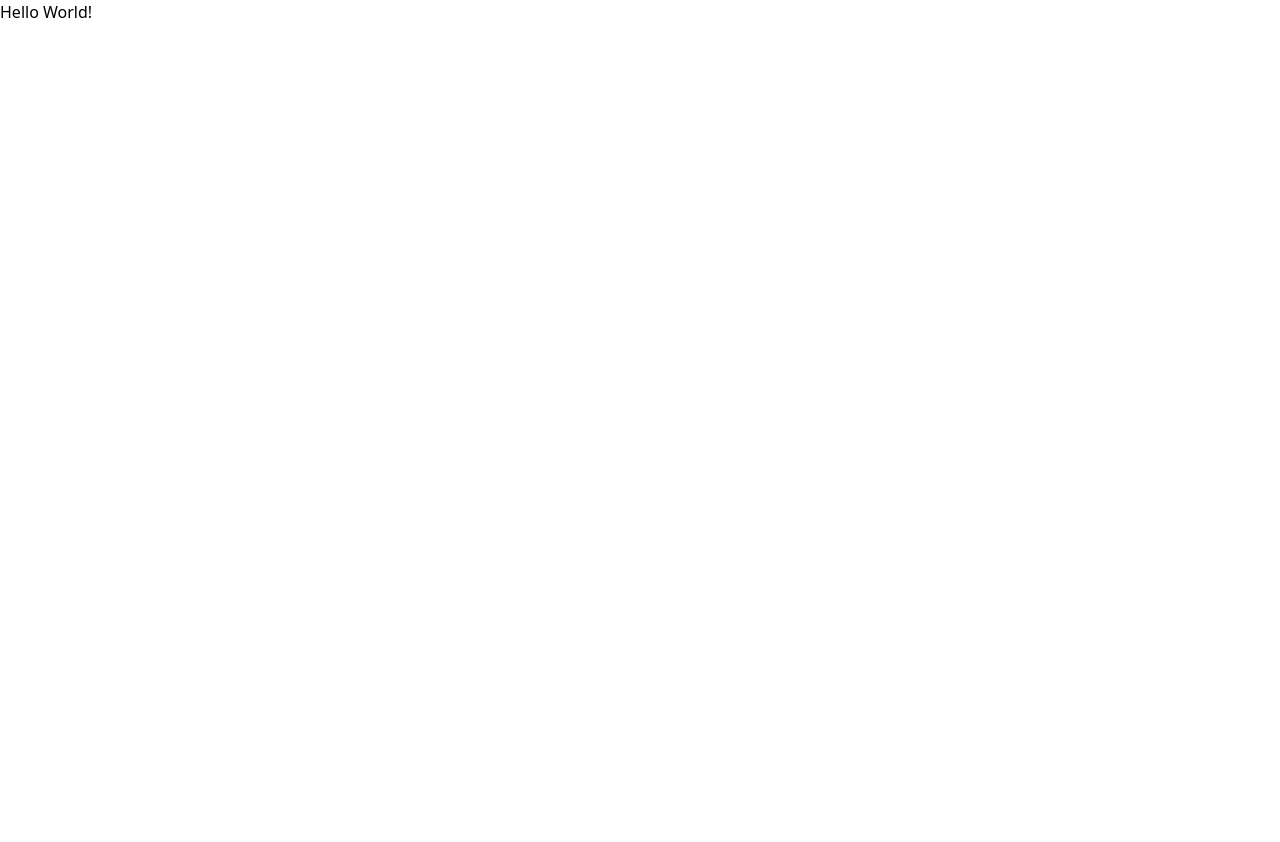
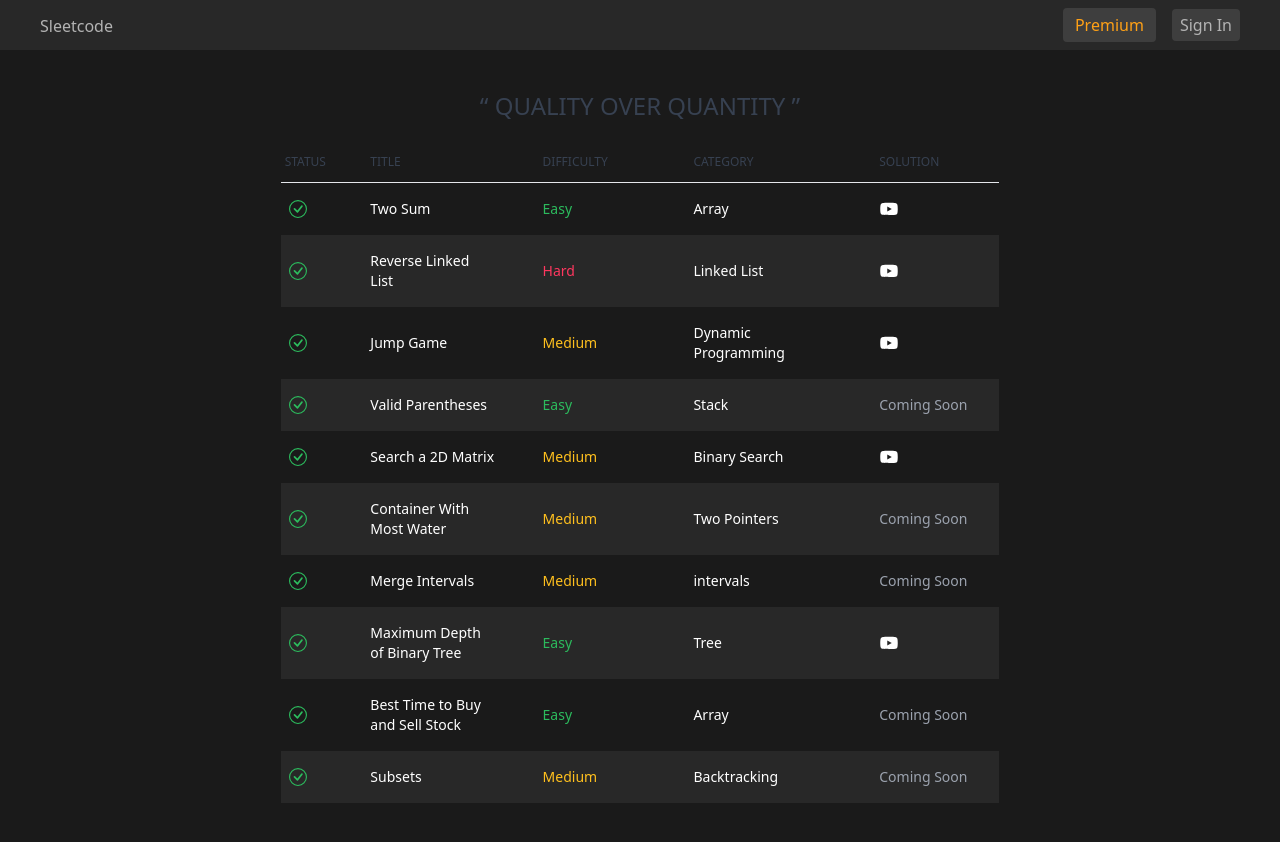
Before and after one commit to abhinav-m22/codearena, a Next.js app: page / in a window 1280 px wide. Before the commit the page ends 800 px from the top, so only its background shows below. Built offline with nearby package versions, Linux system fonts and the light colour scheme.

Commit message:
Home Page UI

```diff
--- /dev/null
+++ b/src/components/ProblemsTable/ProblemsTable.tsx
@@ -0,0 +1,51 @@
+import React from 'react';
+import { problems } from '@/problems/problems';
+import { BsCheckCircle } from 'react-icons/bs'
+import Link from 'next/link';
+import { AiFillYoutube } from 'react-icons/ai';
+
+type ProblemsTableProps = {
+
+};
+
+const ProblemsTable: React.FC<ProblemsTableProps> = () => {
+
+    return (
+        <tbody className='text-white'>
+            {problems.map((item, index) => {
+
+                const difficulty = item.difficulty === "Easy" ? 'text-dark-green-s' : item.difficulty === "Medium" ? "text-dark-yellow" : "text-dark-pink";
+
+                return (
+                    <tr className={`${index % 2 == 1 ? 'bg-dark-layer-1' : ''}`} key={item.id}>
+                        <th className='px-2 py-4 font-medium whitespace-nowrap text-dark-green-s'>
+                            <BsCheckCircle fontSize={18} width={18} />
+                        </th>
+                        <td className='px-6 py-4'>
+                            <Link className='hover:text-blue-600 cursor-pointer' href={`/problems/${item.id}`}>
+                                {item.title}
+                            </Link>
+                        </td>
+                        <td className={`px-6 py-4 ${difficulty}`}>
+                            {item.difficulty}
+                        </td>
+                        <td className='px-6 py-4'>
+                            {item.category}
+                        </td>
+                        <td className='px-6 py-4'>
+                            {item.videoId ? (
+                                <AiFillYoutube
+                                    fontSize={20}
+                                    className='cursor-pointer hover:text-red-500'
+                                />
+                            ) : (
+                                <p className='text-gray-400'>Coming Soon</p>
+                            )}
+                        </td>
+                    </tr>
+                )
+            })}
+        </tbody>
+    )
+}
+export default ProblemsTable;
--- /dev/null
+++ b/src/components/Topbar/Topbar.tsx
@@ -0,0 +1,36 @@
+import Link from 'next/link';
+import React from 'react';
+
+type TopbarProps = {
+
+};
+
+const Topbar: React.FC<TopbarProps> = () => {
+
+    return (
+        <nav className='relative flex h-[50px] w-full shrink-0 items-center px-5 bg-dark-layer-1 text-dark-gray-7'>
+            <div className={`flex w-full items-center justify-between max-w-[1200px] mx-auto`}>
+                <Link href='/' className='h-[22px] flex-1'>
+                    Sleetcode
+                </Link>
+
+                <div className='flex items-center space-x-4 flex-1 justify-end'>
+                    <div>
+                        <a
+                            href='https://www.buymeacoffee.com/burakorkmezz'
+                            target='_blank'
+                            rel='noreferrer'
+                            className='bg-dark-fill-3 py-1.5 px-3 cursor-pointer rounded text-brand-orange hover:bg-dark-fill-2'
+                        >
+                            Premium
+                        </a>
+                    </div>
+                    <Link href='/auth'>
+                        <button className='bg-dark-fill-3 py-1 px-2 cursor-pointer rounded '>Sign In</button>
+                    </Link>
+                </div>
+            </div>
+        </nav>
+    )
+}
+export default Topbar;
--- a/src/pages/index.tsx
+++ b/src/pages/index.tsx
@@ -1,9 +1,42 @@
-export default function Home(){
-  return(
+import ProblemsTable from "@/components/ProblemsTable/ProblemsTable";
+import Topbar from "@/components/Topbar/Topbar";
+
+export default function Home() {
+  return (
     <>
-      <div>
-        <h1>Hello World!</h1>
-      </div>
+      <main className="bg-dark-layer-2 min-h-screen">
+        <Topbar />
+        <h1
+          className='text-2xl text-center text-gray-700 dark:text-gray-400 font-medium uppercase mt-10 mb-5'>
+          &ldquo; QUALITY OVER QUANTITY &rdquo;
+        </h1>
+
+        <div className='relative overflow-x-auto mx-auto px-6 pb-10'>
+          <table className='text-sm text-left text-gray-500 dark:text-gray-400 sm:w-7/12 w-full max-w-[1200px] mx-auto'>
+            <thead className='text-xs text-gray-700 uppercase dark:text-gray-400 border-b '>
+              <tr>
+                <th scope='col' className='px-1 py-3 w-0 font-medium'>
+                  Status
+                </th>
+                <th scope='col' className='px-6 py-3 w-0 font-medium'>
+                  Title
+                </th>
+                <th scope='col' className='px-6 py-3 w-0 font-medium'>
+                  Difficulty
+                </th>
+
+                <th scope='col' className='px-6 py-3 w-0 font-medium'>
+                  Category
+                </th>
+                <th scope='col' className='px-6 py-3 w-0 font-medium'>
+                  Solution
+                </th>
+              </tr>
+            </thead>
+            <ProblemsTable />
+          </table>
+        </div>
+      </main>
     </>
   )
 }
--- /dev/null
+++ b/src/problems/problems.ts
@@ -0,0 +1,91 @@
+export type Problem = {
+    id: string;
+    title: string;
+    difficulty: string;
+    category: string;
+    order: number;
+    videoId?: string;
+};
+
+export const problems: Problem[] = [
+    {
+        id: "two-sum",
+        title: "Two Sum",
+        difficulty: "Easy",
+        category: "Array",
+        order: 1,
+        videoId: "ababab",
+    },
+    {
+        id: "reverse-linked-list",
+        title: "Reverse Linked List",
+        difficulty: "Hard",
+        category: "Linked List",
+        order: 2,
+        videoId: "ababab",
+    },
+    {
+        id: "jump-game",
+        title: "Jump Game",
+        difficulty: "Medium",
+        category: "Dynamic Programming",
+        order: 3,
+        videoId: "ababab",
+    },
+    {
+        id: "valid-parentheses",
+        title: "Valid Parentheses",
+        difficulty: "Easy",
+        category: "Stack",
+        order: 4,
+        videoId: "",
+    },
+    {
+        id: "search-a-2d-matrix",
+        title: "Search a 2D Matrix",
+        difficulty: "Medium",
+        category: "Binary Search",
+        order: 5,
+        videoId: "ababab",
+    },
+    {
+        id: "container-with-most-water",
+        title: "Container With Most Water",
+        difficulty: "Medium",
+        category: "Two Pointers",
+        order: 6,
+        videoId: "",
+    },
+    {
+        id: "merge-intervals",
+        title: "Merge Intervals",
+        difficulty: "Medium",
+        category: "intervals",
+        order: 7,
+        videoId: "",
+    },
+    {
+        id: "maximum-depth-of-binary-tree",
+        title: "Maximum Depth of Binary Tree",
+        difficulty: "Easy",
+        category: "Tree",
+        order: 8,
+        videoId: "ababab",
+    },
+    {
+        id: "best-time-to-buy-and-sell-stock",
+        title: "Best Time to Buy and Sell Stock",
+        difficulty: "Easy",
+        category: "Array",
+        order: 9,
+        videoId: "",
+    },
+    {
+        id: "subsets",
+        title: "Subsets",
+        difficulty: "Medium",
+        category: "Backtracking",
+        order: 10,
+        videoId: "",
+    },
+];
```
